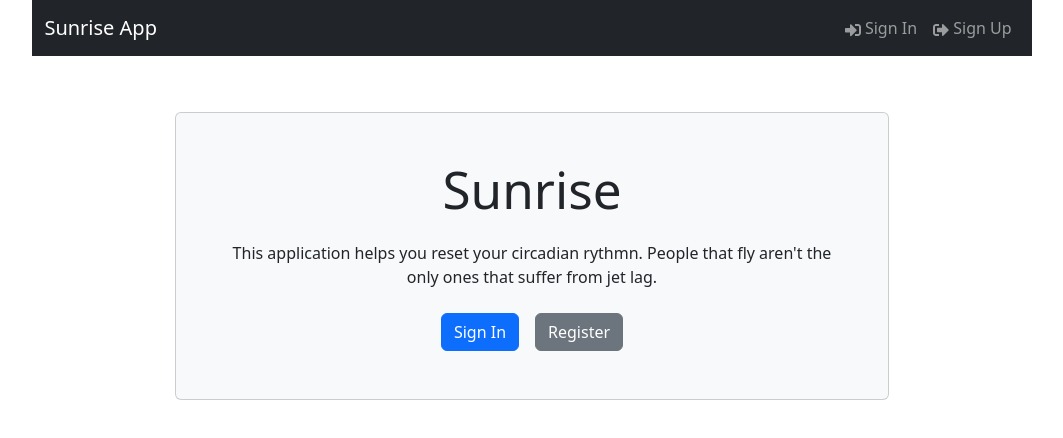
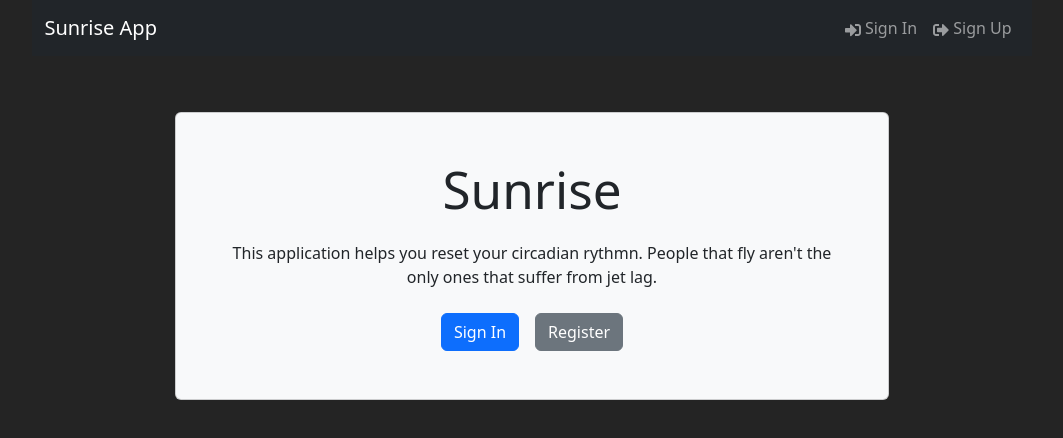
Before and after one commit to THREEhundo/sunrise, a React (Vite) app in the folder frontend/: page / in a window 1280 px wide. Shown: the top 438 px of the page, without its empty margins (108-1171 px from the left). Built offline with nearby package versions, Linux system fonts and the light colour scheme.

Commit message:
Edit bg color

```diff
--- a/frontend/src/index.css
+++ b/frontend/src/index.css
@@ -27,6 +27,8 @@ body {
 	place-items: center;
 	min-width: 320px;
 	min-height: 100vh;
+	background-color: #242424;
+	color: #fff;
 }
 
 h1 {
```
